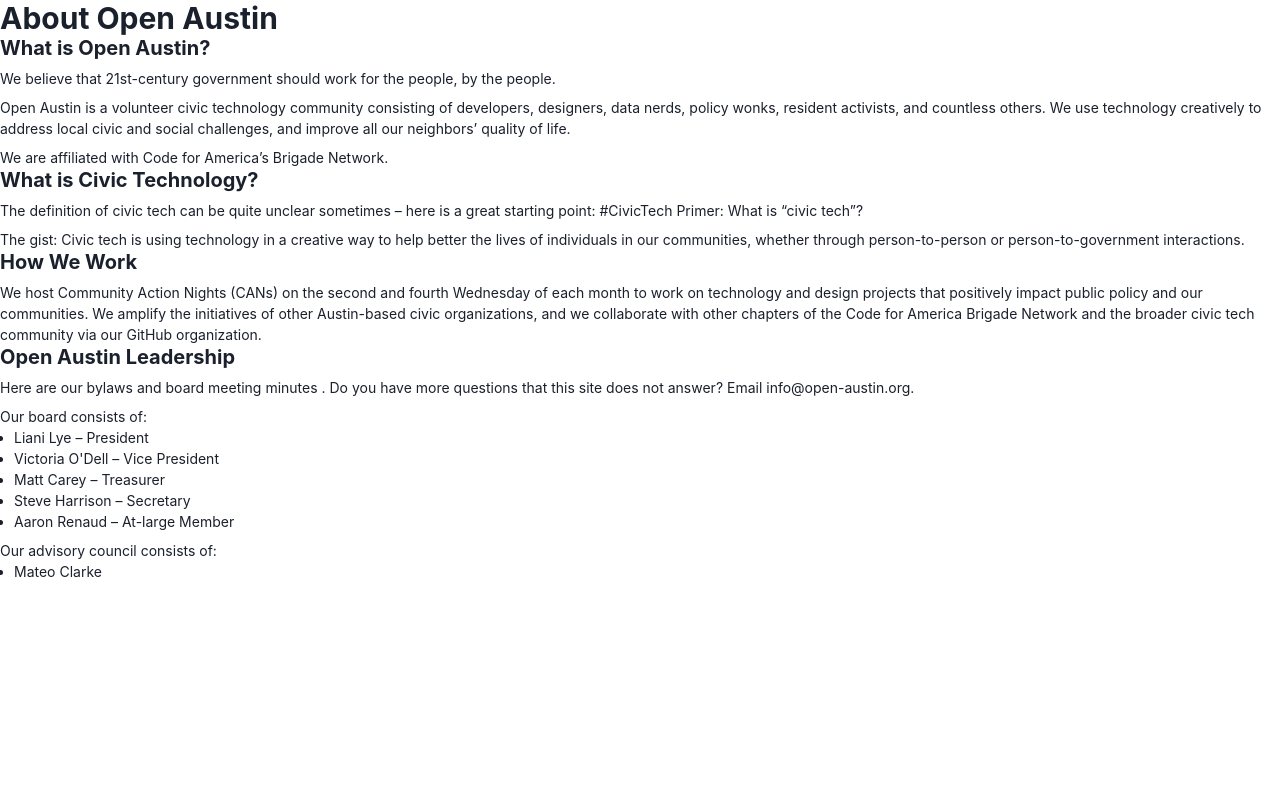
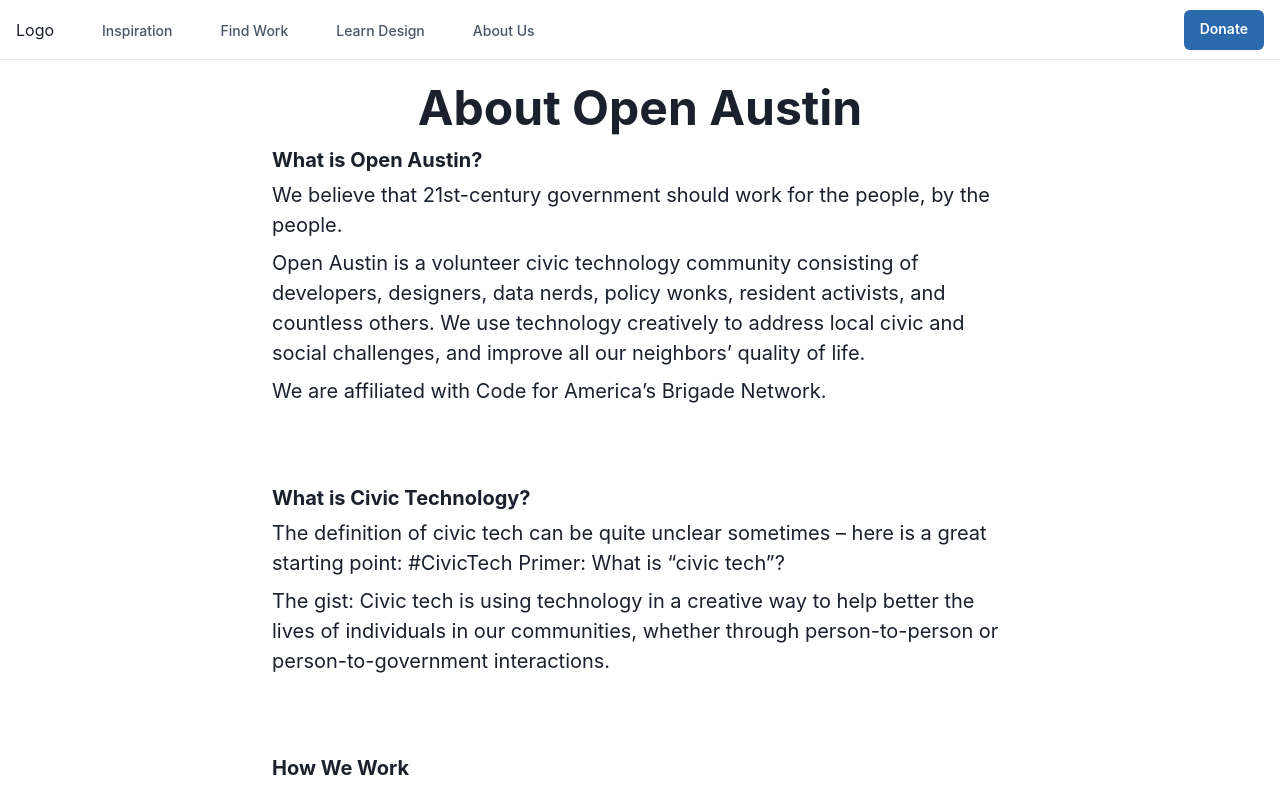
Before and after one commit to open-austin/website-v2, a Next.js app: page /about in a window 1280 px wide. Shown: the top 791 px of the page. Built offline with nearby package versions, Linux system fonts and the light colour scheme.

Commit message:
Added basic styling to About component. Added header component to about page.

```diff
--- a/components/About.tsx
+++ b/components/About.tsx
@@ -6,32 +6,37 @@
   Stack,
   Text,
   UnorderedList,
+  Container,
+  Center,
 } from "@chakra-ui/react";
 import React from "react";
 
 const About = () => {
   return (
-    <>
-      <Heading as="h1" size="lg">
+    <Container maxW="container.md" className="coc-container">
+      <Stack spacing={4} direction="column">
+        <Center>
+          <Heading as="h1" size={"2xl"} mt={6} justifyContent="center">
             About Open Austin
           </Heading>
-      <Box>
+        </Center>
+        <Box pb={8} mb={8}>
           <Stack>
             <Heading as="h2" size="md">
               What is Open Austin?
             </Heading>
-          <Text fontSize="sm">
-            We believe that 21st-century government should work for the people,
-            by the people.
+            <Text fontSize={"xl"}>
+              We believe that 21st-century government should work for the
+              people, by the people.
             </Text>
-          <Text fontSize="sm">
-            Open Austin is a volunteer civic technology community consisting of
-            developers, designers, data nerds, policy wonks, resident activists,
-            and countless others. We use technology creatively to address local
-            civic and social challenges, and improve all our neighbors’ quality
-            of life.
+            <Text fontSize={"xl"}>
+              Open Austin is a volunteer civic technology community consisting
+              of developers, designers, data nerds, policy wonks, resident
+              activists, and countless others. We use technology creatively to
+              address local civic and social challenges, and improve all our
+              neighbors’ quality of life.
             </Text>
-          <Text fontSize="sm">
+            <Text fontSize={"xl"}>
               We are affiliated with{" "}
               <Link href="https://brigade.codeforamerica.org/" isExternal>
                 Code for America’s Brigade Network.
@@ -39,12 +44,12 @@
             </Text>
           </Stack>
         </Box>
-      <Box>
+        <Box pb={8} mb={8}>
           <Stack>
             <Heading as="h2" size="md">
               What is Civic Technology?
             </Heading>
-          <Text fontSize="sm">
+            <Text fontSize={"xl"}>
               The definition of civic tech can be quite unclear sometimes – here
               is a great starting point:{" "}
               <Link
@@ -54,23 +59,23 @@
                 #CivicTech Primer: What is “civic tech”?
               </Link>
             </Text>
-          <Text fontSize="sm">
+            <Text fontSize={"xl"}>
               The gist: Civic tech is using technology in a creative way to help
-            better the lives of individuals in our communities, whether through
-            person-to-person or person-to-government interactions.
+              better the lives of individuals in our communities, whether
+              through person-to-person or person-to-government interactions.
             </Text>
           </Stack>
         </Box>
-      <Box>
+        <Box pb={8} mb={8}>
           <Stack>
             <Heading as="h2" size="md">
               How We Work
             </Heading>
-          <Text fontSize="sm">
+            <Text fontSize={"xl"}>
               We host{" "}
               <Link href="https://www.meetup.com/Open-Austin/" isExternal>
-              Community Action Nights (CANs) on the second and fourth Wednesday
-              of each month
+                Community Action Nights (CANs) on the second and fourth
+                Wednesday of each month
               </Link>{" "}
               to work on technology and design projects that positively impact
               public policy and our communities. We amplify the initiatives of
@@ -87,12 +92,12 @@
             </Text>
           </Stack>
         </Box>
-      <Box>
+        <Box pb={8} mb={8}>
           <Stack>
             <Heading as="h2" size="md">
               Open Austin Leadership
             </Heading>
-          <Text fontSize="sm">
+            <Text fontSize={"xl"}>
               Here are our{" "}
               <Link
                 href="https://docs.google.com/document/d/1hRG_yf0XWz4b-PwQ265R0TaIXtuuQ516N-kkBKDg1k8/edit#heading=h.gucmfp1zup8l"
@@ -114,9 +119,9 @@
               </Link>
               .
             </Text>
-          <Text fontSize="sm">
-            Our board consists of:
-            <UnorderedList>
+            <Box pb={8} mb={8}>
+              <Text fontSize={"xl"}>Our board consists of:</Text>
+              <UnorderedList fontSize={"xl"}>
                 <ListItem>
                   <Link href="https://www.meetup.com/Open-Austin/" isExternal>
                     Liani Lye
@@ -138,16 +143,15 @@
                 </ListItem>
                 <ListItem>Aaron Renaud – At-large Member</ListItem>
               </UnorderedList>
-          </Text>
-          <Text fontSize="sm">
-            Our advisory council consists of:
-            <UnorderedList>
+              <Text fontSize={"xl"}>Our advisory council consists of:</Text>
+              <UnorderedList fontSize={"xl"}>
                 <ListItem>Mateo Clarke</ListItem>
               </UnorderedList>
-          </Text>
+            </Box>
           </Stack>
         </Box>
-    </>
+      </Stack>
+    </Container>
   );
 };
 
--- a/pages/about.tsx
+++ b/pages/about.tsx
@@ -1,8 +1,10 @@
 import About from "../components/About";
+import Header from "../components/header";
 
 const AboutPage = () => {
   return (
     <>
+      <Header />
       <About />
     </>
   );
```
Lines whose indentation alone changed are shown as unchanged.
